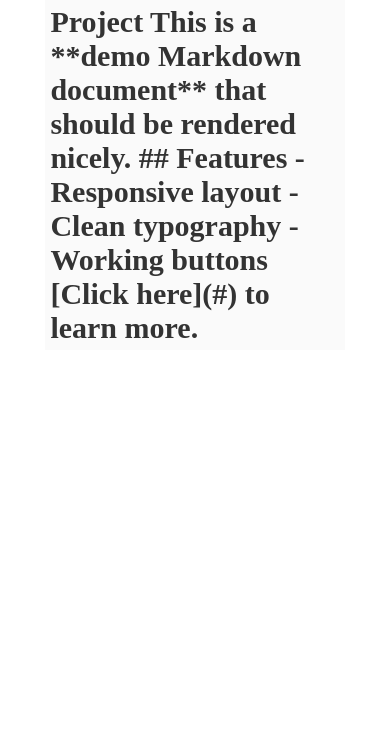
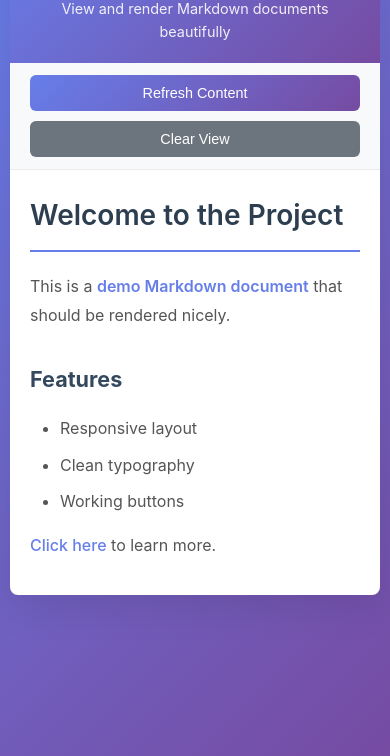
Before and after one commit to ghcpd/v-xubozhao_25_11_4, a plain HTML site: page index.html in a window 390 px wide. Shown: the part 88-844 px from the top of the page. Drawn offline with nearby package versions, Linux system fonts and the light colour scheme.

Commit message:
Claude Sonnet 4.5

```diff
--- a/app.js
+++ b/app.js
@@ -1,9 +1,51 @@
 document.addEventListener('DOMContentLoaded', () => {
   const contentDiv = document.getElementById('content');
-  fetch('sample_markdown.md')
-    .then(res => res.text())
-    .then(text => {
-      // Markdown is not rendered properly
-      contentDiv.innerHTML = text;
-    });
+  const refreshBtn = document.getElementById('refreshBtn');
+  const clearBtn = document.getElementById('clearBtn');
+
+  // Function to load and render Markdown
+  function loadMarkdown() {
+    fetch('sample_markdown.md')
+      .then(res => {
+        if (!res.ok) {
+          throw new Error('Failed to load Markdown file');
+        }
+        return res.text();
+      })
+      .then(text => {
+        // Render Markdown to HTML using marked.js
+        // Try both API versions for compatibility
+        if (typeof marked.parse === 'function') {
+          contentDiv.innerHTML = marked.parse(text);
+        } else if (typeof marked === 'function') {
+          contentDiv.innerHTML = marked(text);
+        } else {
+          throw new Error('Marked.js library not loaded properly');
+        }
+        console.log('✅ Markdown loaded and rendered successfully!');
+      })
+      .catch(err => {
+        contentDiv.innerHTML = `<p style="color: #e74c3c;">Error loading Markdown: ${err.message}</p>`;
+        console.error('❌ Error:', err);
+      });
+  }
+
+  // Function to clear content
+  function clearContent() {
+    contentDiv.innerHTML = '<p style="color: #95a5a6; text-align: center;">Content cleared. Click "Refresh Content" to reload.</p>';
+    console.log('🗑️ Content cleared');
+  }
+
+  // Event listeners for buttons
+  refreshBtn.addEventListener('click', () => {
+    console.log('🔄 Refreshing content...');
+    loadMarkdown();
+  });
+
+  clearBtn.addEventListener('click', () => {
+    clearContent();
+  });
+
+  // Initial load
+  loadMarkdown();
 });
--- a/index.html
+++ b/index.html
@@ -1,14 +1,24 @@
 <!DOCTYPE html>
-<html>
+<html lang="en">
 <head>
+  <meta charset="UTF-8">
+  <meta name="viewport" content="width=device-width, initial-scale=1.0">
   <title>Markdown Viewer</title>
   <link rel="stylesheet" href="style.css">
+  <!-- Include marked.js for Markdown parsing -->
+  <script src="https://cdn.jsdelivr.net/npm/marked/marked.min.js"></script>
 </head>
 <body>
   <div class="container">
-    <h1>Markdown Viewer<h1>
-    <div id="content"></div>
-    <!-- Missing button here -->
+    <header>
+      <h1>Markdown Viewer</h1>
+      <p class="subtitle">View and render Markdown documents beautifully</p>
+    </header>
+    <div class="toolbar">
+      <button id="refreshBtn" class="btn">Refresh Content</button>
+      <button id="clearBtn" class="btn btn-secondary">Clear View</button>
+    </div>
+    <div id="content" class="markdown-content"></div>
   </div>
   <script src="app.js"></script>
 </body>
--- a/style.css
+++ b/style.css
@@ -1,14 +1,235 @@
+/* Reset and base styles */
+* {
+  margin: 0;
+  padding: 0;
+  box-sizing: border-box;
+}
+
+body {
+  font-family: -apple-system, BlinkMacSystemFont, 'Segoe UI', Roboto, 'Helvetica Neue', Arial, sans-serif;
+  line-height: 1.6;
+  color: #333;
+  background: linear-gradient(135deg, #667eea 0%, #764ba2 100%);
+  min-height: 100vh;
+  padding: 20px;
+}
+
 .container {
-  width: 80%;
+  max-width: 900px;
+  width: 100%;
   margin: 0 auto;
-  background-color: #fafafa;
+  background-color: #ffffff;
+  border-radius: 12px;
+  box-shadow: 0 10px 40px rgba(0, 0, 0, 0.1);
+  overflow: hidden;
 }
+
+/* Header section */
+header {
+  background: linear-gradient(135deg, #667eea 0%, #764ba2 100%);
+  color: white;
+  padding: 30px;
+  text-align: center;
+}
+
 h1 {
-  font-size: 30px;
+  font-size: 2.5rem;
+  margin-bottom: 10px;
+  font-weight: 600;
+}
+
+.subtitle {
+  font-size: 1rem;
+  opacity: 0.9;
+}
+
+/* Toolbar section */
+.toolbar {
+  background-color: #f8f9fa;
+  padding: 15px 30px;
+  border-bottom: 1px solid #e9ecef;
+  display: flex;
+  gap: 10px;
+  flex-wrap: wrap;
+}
+
+/* Button styles */
+.btn {
+  padding: 10px 20px;
+  border: none;
+  border-radius: 6px;
+  font-size: 0.9rem;
+  font-weight: 500;
+  cursor: pointer;
+  transition: all 0.3s ease;
+  background: linear-gradient(135deg, #667eea 0%, #764ba2 100%);
+  color: white;
+}
+
+.btn:hover {
+  transform: translateY(-2px);
+  box-shadow: 0 4px 12px rgba(102, 126, 234, 0.4);
+}
+
+.btn:active {
+  transform: translateY(0);
+}
+
+.btn-secondary {
+  background: #6c757d;
+}
+
+.btn-secondary:hover {
+  background: #5a6268;
+  box-shadow: 0 4px 12px rgba(108, 117, 125, 0.4);
+}
+
+/* Content section */
+#content {
+  padding: 30px;
+  min-height: 300px;
+}
+
+.markdown-content {
+  line-height: 1.8;
+}
+
+/* Markdown rendered styles */
+.markdown-content h1 {
+  font-size: 2rem;
+  color: #2c3e50;
+  margin-top: 0;
+  margin-bottom: 20px;
+  padding-bottom: 10px;
+  border-bottom: 2px solid #667eea;
+}
+
+.markdown-content h2 {
+  font-size: 1.5rem;
+  color: #34495e;
+  margin-top: 30px;
+  margin-bottom: 15px;
+}
+
+.markdown-content h3 {
+  font-size: 1.25rem;
+  color: #34495e;
+  margin-top: 25px;
+  margin-bottom: 12px;
+}
+
+.markdown-content p {
+  margin-bottom: 15px;
+  color: #555;
+}
+
+.markdown-content strong {
+  color: #667eea;
+  font-weight: 600;
+}
+
+.markdown-content ul, .markdown-content ol {
+  margin-left: 30px;
+  margin-bottom: 15px;
+}
+
+.markdown-content li {
+  margin-bottom: 8px;
+  color: #555;
+}
+
+.markdown-content a {
+  color: #667eea;
+  text-decoration: none;
+  font-weight: 500;
+  transition: color 0.2s ease;
+}
+
+.markdown-content a:hover {
+  color: #764ba2;
+  text-decoration: underline;
+}
+
+.markdown-content code {
+  background-color: #f4f4f4;
+  padding: 2px 6px;
+  border-radius: 3px;
+  font-family: 'Courier New', monospace;
+  font-size: 0.9em;
+  color: #e83e8c;
+}
+
+.markdown-content pre {
+  background-color: #f4f4f4;
+  padding: 15px;
+  border-radius: 6px;
+  overflow-x: auto;
+  margin-bottom: 15px;
+}
+
+.markdown-content pre code {
+  background: none;
+  padding: 0;
   color: #333;
-  margin-bottom: 10px;
 }
-#content {
-  margin-top: -20px; /* causes overlap */
-  padding: 5px;
+
+.markdown-content blockquote {
+  border-left: 4px solid #667eea;
+  padding-left: 20px;
+  margin: 20px 0;
+  color: #666;
+  font-style: italic;
 }
+
+/* Responsive design */
+@media (max-width: 768px) {
+  body {
+    padding: 10px;
+  }
+
+  h1 {
+    font-size: 2rem;
+  }
+
+  .container {
+    border-radius: 8px;
+  }
+
+  header {
+    padding: 20px;
+  }
+
+  .toolbar {
+    padding: 12px 20px;
+  }
+
+  #content {
+    padding: 20px;
+  }
+
+  .markdown-content h1 {
+    font-size: 1.75rem;
+  }
+
+  .markdown-content h2 {
+    font-size: 1.35rem;
+  }
+}
+
+@media (max-width: 480px) {
+  h1 {
+    font-size: 1.75rem;
+  }
+
+  .subtitle {
+    font-size: 0.9rem;
+  }
+
+  .toolbar {
+    flex-direction: column;
+  }
+
+  .btn {
+    width: 100%;
+  }
+}
```
Also changed, not shown: All_QA.txt (added), image.png (added).
